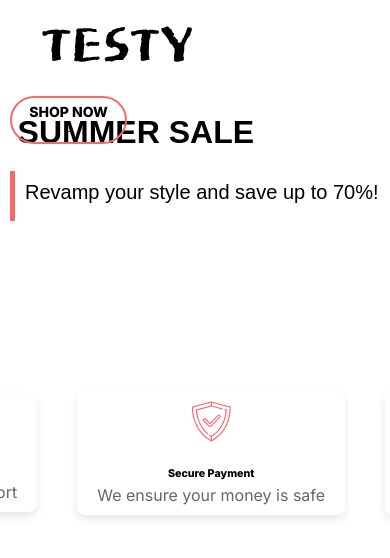
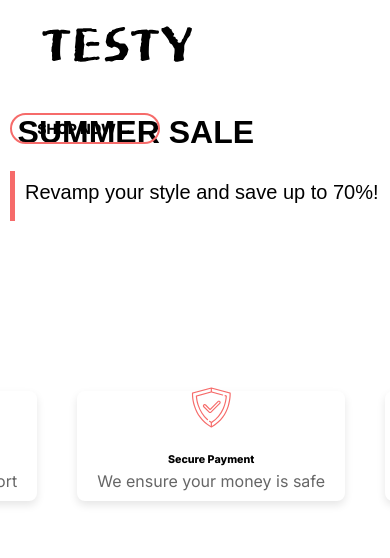
Before and after one commit to KanOnni/Testy, a React (Vite) app in the folder Frontend/: page / in a window 390 px wide. Shown: the top 558 px of the page. Built offline with nearby package versions, Linux system fonts and the light colour scheme; a web font is replaced by a local one.

Commit message:
frontpage fix

```diff
--- a/Frontend/src/Pages/Home.css
+++ b/Frontend/src/Pages/Home.css
@@ -152,6 +152,7 @@
     border-radius :8px ; /* Add rounded corners */
     box-shadow :0 4px 8px rgba(0,0,0,0.1); /* Add a subtle shadow */
     transition :transform .3s ease ; /* Add a transition for hover effect */
+    height: 60px;
  }
 
  .icon:hover {
@@ -241,6 +242,10 @@
     margin-top :-5%;
  }
 
+ .icon {
+    height: 80px;
+ }
+
  }
 
  @media (max-width :768px) {
@@ -275,6 +280,10 @@
  padding-left :2%;
  }
 
+ .icon {
+    height: 130px;
+ }
+
  .btn {
  padding :10px 20px ;
  margin-top: -20%;
@@ -299,12 +308,14 @@
  .btn {
  padding :5px 10px ;
  font-size :14px ;
+ width: 150px;
  }
 
  .icon {
  flex-direction :column ;
  align-items:center ;
  text-align:center ;
+ height: 90px;
  }
 
  .icon img {
@@ -319,6 +330,11 @@
  }
 
  /* Additional Media Query for Very Small Screens */
+@media (max-width: 375px) {
+    .icon {
+        height: 110px;
+    }
+}
 
  @media (max-width :320px) {
  .saleInfo h3 {
```
Also changed, not shown: Frontend/src/App.css (line endings or trailing spaces).
